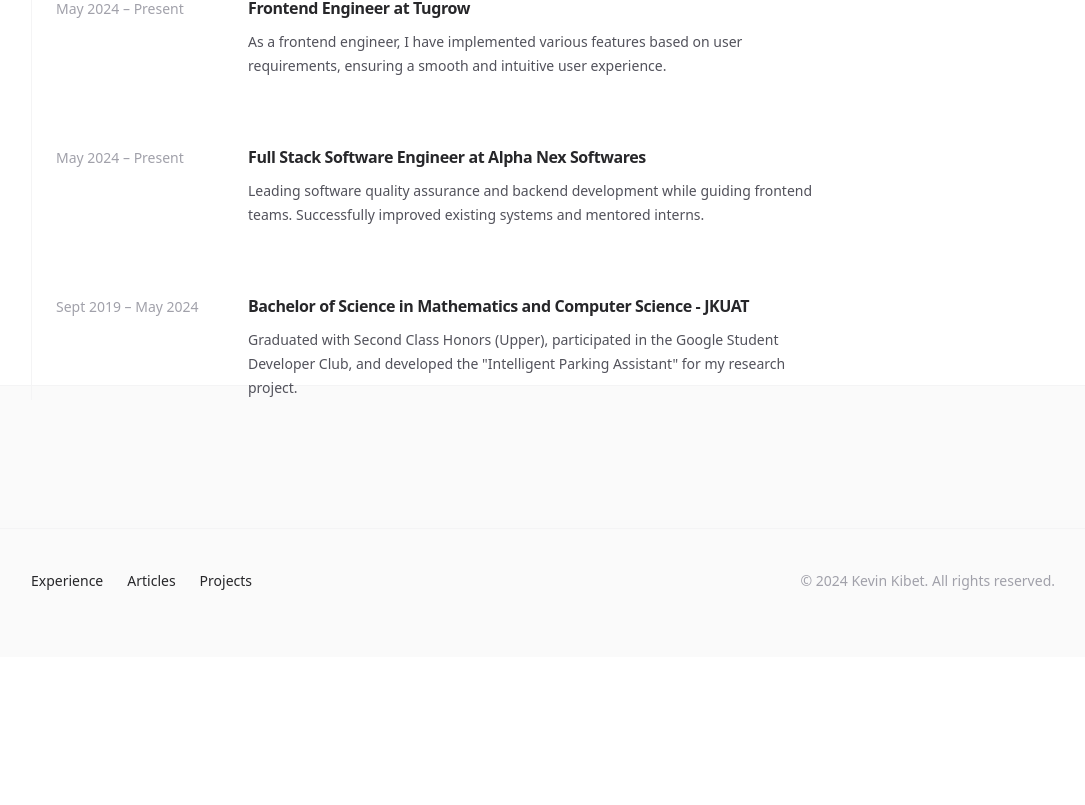
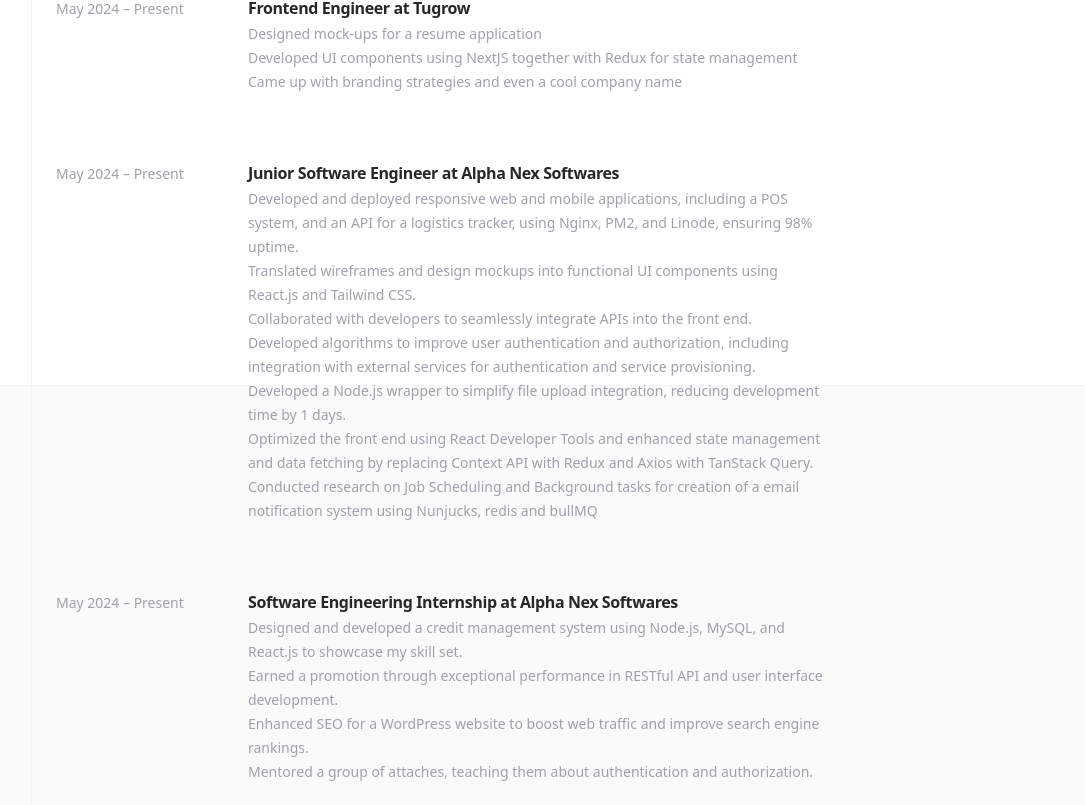
Before and after one commit to kevohm/Portfolio, a React (Vite) app: page /experience in a window 1280 px wide. Shown: the part 415-1220 px from the top of the page, without its empty margins (97-1182 px from the left). Before the commit the page ends 1072 px from the top, so only its background shows below. Built offline with nearby package versions, Linux system fonts and the light colour scheme.

Commit message:
fix: add recent cv and update information

```diff
--- a/src/sections/Experience.jsx
+++ b/src/sections/Experience.jsx
@@ -1,7 +1,51 @@
+
 import Footer from "./Footer";
 import Header from "./Header";
 
 const Experience = () => {
+  const experiences = [
+    {
+      duration: "May 2024 – Present",
+      title: "Frontend Engineer at Tugrow",
+      roles: [
+        "Designed mock-ups for a resume application",
+        "Developed UI components using NextJS together with Redux for state management",
+        "Came up with branding strategies and even a cool company name",
+      ],
+    },
+    {
+      duration: "June 2024 – Present",
+      title: "Junior Software Engineer at Alpha Nex Softwares",
+      roles: [
+        "Developed and deployed responsive web and mobile applications, including a POS system, and an API for a logistics tracker, using Nginx, PM2, and Linode, ensuring 98% uptime.",
+        "Translated wireframes and design mockups into functional UI components using React.js and Tailwind CSS.",
+        "Collaborated with developers to seamlessly integrate APIs into the front end.",
+        "Developed algorithms to improve user authentication and authorization, including integration with external services for authentication and service provisioning.",
+        "Developed a Node.js wrapper to simplify file upload integration, reducing development time by 1 days.",
+        "Optimized the front end using React Developer Tools and enhanced state management and data fetching by replacing Context API with Redux and Axios with TanStack Query.",
+        "Conducted research on Job Scheduling and Background tasks for creation of a email notification system using Nunjucks, redis and bullMQ"
+      ],
+    },
+    {
+      duration: "Feb 2024 – June 2024",
+      title: "Software Engineering Internship at Alpha Nex Softwares",
+      roles: [
+        "Designed and developed a credit management system using Node.js, MySQL, and React.js to showcase my skill set.",
+        "Earned a promotion through exceptional performance in RESTful API and user interface development.",
+        "Enhanced SEO for a WordPress website to boost web traffic and improve search engine rankings.",
+        "Mentored a group of attaches, teaching them about authentication and authorization.",
+      ],
+    },
+    {
+      duration: "Sep 2019 – June 2024",
+      title: "Bachelor of Science in Mathematics and Computer Science - JKUAT",
+      roles: [
+        "Graduated with Second Class Honors (Upper)",
+        "Participated in the Google Student Developer Club",
+        "Developed the 'Intelligent Parking Assistant' for my research project.",
+      ],
+    },
+  ];
   return (
     <div className="flex w-full">
       <div className="fixed inset-0 flex justify-center sm:px-8">
@@ -171,85 +215,45 @@ const Experience = () => {
                     </h1>
                     <p className="mt-6 text-base text-zinc-600 dark:text-zinc-400">
                       A timeline of my professional and educational experiences,
-                      highlighting key projects, languages, and frameworks I&apos;ve
-                      worked with.
+                      highlighting key projects, languages, and frameworks
+                      I&apos;ve worked with.
                     </p>
                   </header>
                   <div className="mt-16 sm:mt-20">
                     <div className="md:border-l md:border-zinc-100 md:pl-6 md:dark:border-zinc-700/40">
                       <div className="flex max-w-3xl flex-col space-y-16">
-                        <article className="md:grid md:grid-cols-4 md:items-baseline">
+                        {experiences.map((experience, index) => (
+                          <article
+                            key={index}
+                            className="md:grid md:grid-cols-4 md:items-baseline"
+                          >
                             <div className="md:col-span-3 group relative flex flex-col items-start">
                               <h2 className="text-base font-semibold tracking-tight text-zinc-800 dark:text-zinc-100">
                                 <a href="/experience/tugrow-frontend-engineer">
                                   <span className="relative z-10">
-                                  Frontend Engineer at Tugrow
+                                    {experience.title}
                                   </span>
                                 </a>
                               </h2>
                               <time className="md:hidden relative z-10 order-first mb-3 flex items-center text-sm text-zinc-400 dark:text-zinc-500 pl-3.5">
-                              May 2024 – Present
+                                {experience.duration}
                               </time>
-                            <p className="relative z-10 mt-2 text-sm text-zinc-600 dark:text-zinc-400">
-                              As a frontend engineer, I have implemented various
-                              features based on user requirements, ensuring a
-                              smooth and intuitive user experience.
-                            </p>
+                              <ul className="text-sm text-zinc-400 dark:text-zinc-500 list-disc flex flex-col space-y-3">
+                                {experience.roles.map((role, index) => (
+                                  <li
+                                    key={index}
+                                    className="flex items-center space-x-2"
+                                  >
+                                    {role}
+                                  </li>
+                                ))}
+                              </ul>
                             </div>
                             <time className="mt-1 hidden md:block relative z-10 order-first mb-3 flex items-center text-sm text-zinc-400 dark:text-zinc-500">
                               May 2024 – Present
                             </time>
                           </article>
-
-                        <article className="md:grid md:grid-cols-4 md:items-baseline">
-                          <div className="md:col-span-3 group relative flex flex-col items-start">
-                            <h2 className="text-base font-semibold tracking-tight text-zinc-800 dark:text-zinc-100">
-                              <a href="/experience/alpha-nex-full-stack-engineer">
-                                <span className="relative z-10">
-                                  Full Stack Software Engineer at Alpha Nex
-                                  Softwares
-                                </span>
-                              </a>
-                            </h2>
-                            <time className="md:hidden relative z-10 order-first mb-3 flex items-center text-sm text-zinc-400 dark:text-zinc-500 pl-3.5">
-                              May 2024 – Present
-                            </time>
-                            <p className="relative z-10 mt-2 text-sm text-zinc-600 dark:text-zinc-400">
-                              Leading software quality assurance and backend
-                              development while guiding frontend teams.
-                              Successfully improved existing systems and
-                              mentored interns.
-                            </p>
-                          </div>
-                          <time className="mt-1 hidden md:block relative z-10 order-first mb-3 flex items-center text-sm text-zinc-400 dark:text-zinc-500">
-                            May 2024 – Present
-                          </time>
-                        </article>
-
-                        <article className="md:grid md:grid-cols-4 md:items-baseline">
-                          <div className="md:col-span-3 group relative flex flex-col items-start">
-                            <h2 className="text-base font-semibold tracking-tight text-zinc-800 dark:text-zinc-100">
-                              <a href="/experience/education-jkuat">
-                                <span className="relative z-10">
-                                  Bachelor of Science in Mathematics and
-                                  Computer Science - JKUAT
-                                </span>
-                              </a>
-                            </h2>
-                            <time className="md:hidden relative z-10 order-first mb-3 flex items-center text-sm text-zinc-400 dark:text-zinc-500 pl-3.5">
-                              Sept 2019 – May 2024
-                            </time>
-                            <p className="relative z-10 mt-2 text-sm text-zinc-600 dark:text-zinc-400">
-                              Graduated with Second Class Honors (Upper),
-                              participated in the Google Student Developer Club,
-                              and developed the "Intelligent Parking Assistant"
-                              for my research project.
-                            </p>
-                          </div>
-                          <time className="mt-1 hidden md:block relative z-10 order-first mb-3 flex items-center text-sm text-zinc-400 dark:text-zinc-500">
-                            Sept 2019 – May 2024
-                          </time>
-                        </article>
+                        ))}
                       </div>
                     </div>
                   </div>
--- a/src/sections/Header.jsx
+++ b/src/sections/Header.jsx
@@ -2,7 +2,7 @@ import NavBar from "./NavBar";
 import profileImage from "../assets/profile.png"
 
 import { FaDownload } from 'react-icons/fa'; // Make sure to install react-icons if you haven't
-import cv from "../assets/kevin_kipkemboi_cv.pdf"
+import cv from "../assets/Kevin_Kipkemboi_CV.pdf"
 const DownloadCVButton = () => {
   return (
     <div className=" flex justify-center">
```
Also changed, not shown: 1 other file (tests, documents, lock files or other folders). Lines whose indentation alone changed are shown as unchanged.
